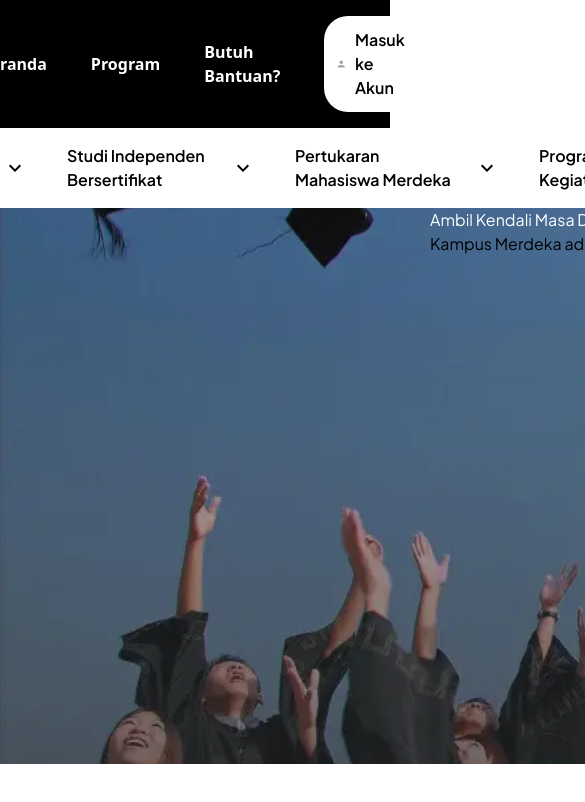
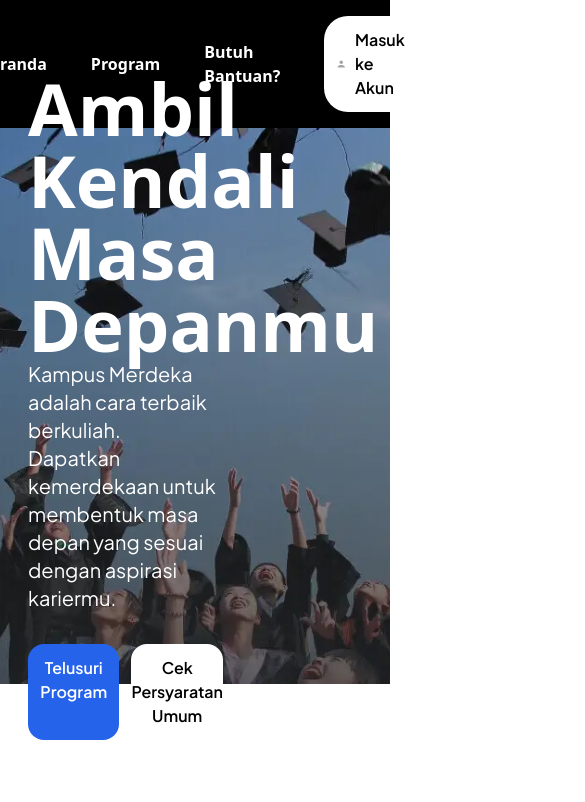
Before and after one commit to mmaruf23/basic-javascript, a website: page D5/mock-up/index.html in a window 390 px wide. Shown: the top 802 px of the page, 585 px wide, since content can reach past the window. Drawn offline with nearby package versions, Linux system fonts and the light colour scheme.

Commit message:
di hp susah

```diff
--- a/D5/mock-up/index.html
+++ b/D5/mock-up/index.html
@@ -10,7 +10,8 @@
     rel="stylesheet">
   <title>HOME | Merdeka Belajar - Kampus Merdeka</title>
   <link rel="icon" href="https://kampusmerdeka.kemdikbud.go.id/favicon.ico" />
-  <script src="https://cdn.tailwindcss.com"></script>
+<!--   <script src="https://cdn.tailwindcss.com"></script> -->
+  <link rel="stylesheet" href="./styles.css" type="text/css" media="all" />
 </head>
 
 <body class="" style="font-family: 'Plus Jakarta Sans', serif;">
@@ -48,7 +49,7 @@
     </div>
   </nav>
   <!-- SEMI NAV -->
-  <nav class="flex justify-center">
+  <nav class="hidden lg:flex justify-center">
     <div class="flex justify-start w-[1140px] gap-10 p-4 ">
       <div class="flex gap-5 text-wrap justify-center items-center font-semibold">
         <p class="w-20">Kampus Mengajar</p>
@@ -80,15 +81,23 @@
     </div>
   </nav>
   <section>
-    <div class="flex justify-center bg-[url(./headline-mahasiswa.webp)] w-[1921px] h-[556px] bg-no-repeat bg-cover bg-center">
-      <div>
+    <div class="flex justify-start items-center bg-[url(./headline-mahasiswa.webp)] w-full h-[556px] bg-no-repeat bg-cover bg-center">
+      <div class="text-wrap text-white w-1/2 mx-7">
         <div>
-          <span class="text-white">Ambil Kendali Masa Depanmu</span>
+          <span class="text-7xl font-bold font-sans">Ambil Kendali Masa Depanmu</span>
         </div>
         <div>
-          <p>Kampus Merdeka adalah cara terbaik berkuliah.
+          <p class="text-xl">Kampus Merdeka adalah cara terbaik berkuliah.<br />
           Dapatkan kemerdekaan untuk membentuk masa depan yang
           sesuai dengan aspirasi kariermu.</p>
+        </div>
+        <div class="flex mt-8 gap-3">
+          <div class="bg-blue-600 rounded-2xl w-56 py-3 text-center">
+            <span class="font-semibold">Telusuri Program</span>
+          </div>
+          <div class="bg-white rounded-2xl py-3 w-56 text-center">
+            <span class="font-semibold text-black">Cek Persyaratan Umum</span>
+          </div>
         </div>
       </div>
     </div>
--- /dev/null
+++ b/D5/mock-up/main.css
@@ -0,0 +1,3 @@
+@tailwind base;
+@tailwind components;
+@tailwind utilities;
--- a/D5/mock-up/tailwind.config.js
+++ b/D5/mock-up/tailwind.config.js
@@ -1,9 +1,8 @@
+/** @type {import('tailwindcss').Config} */
 module.exports = {
+  content: ['./index.html'],
   theme: {
-    extend: {
-      backgroundImage: {
-        headline: "url('./headline-mahasiswa.webp')",
-      },
-    },
+    extend: {},
   },
-};
+  plugins: [],
+}
```
Also changed, not shown: D5/mock-up/package.json (added, +17 -0 lines), D5/mock-up/styles.css (added), 2 other files.
